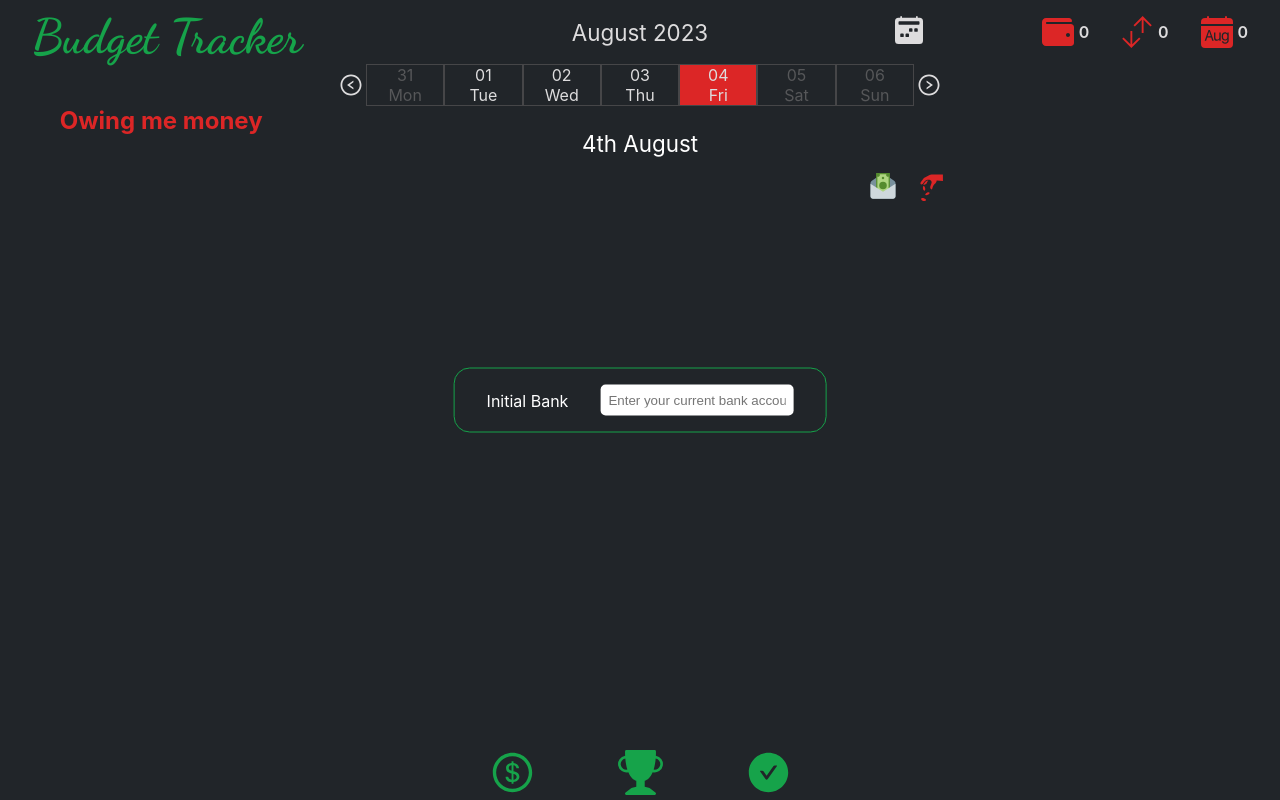
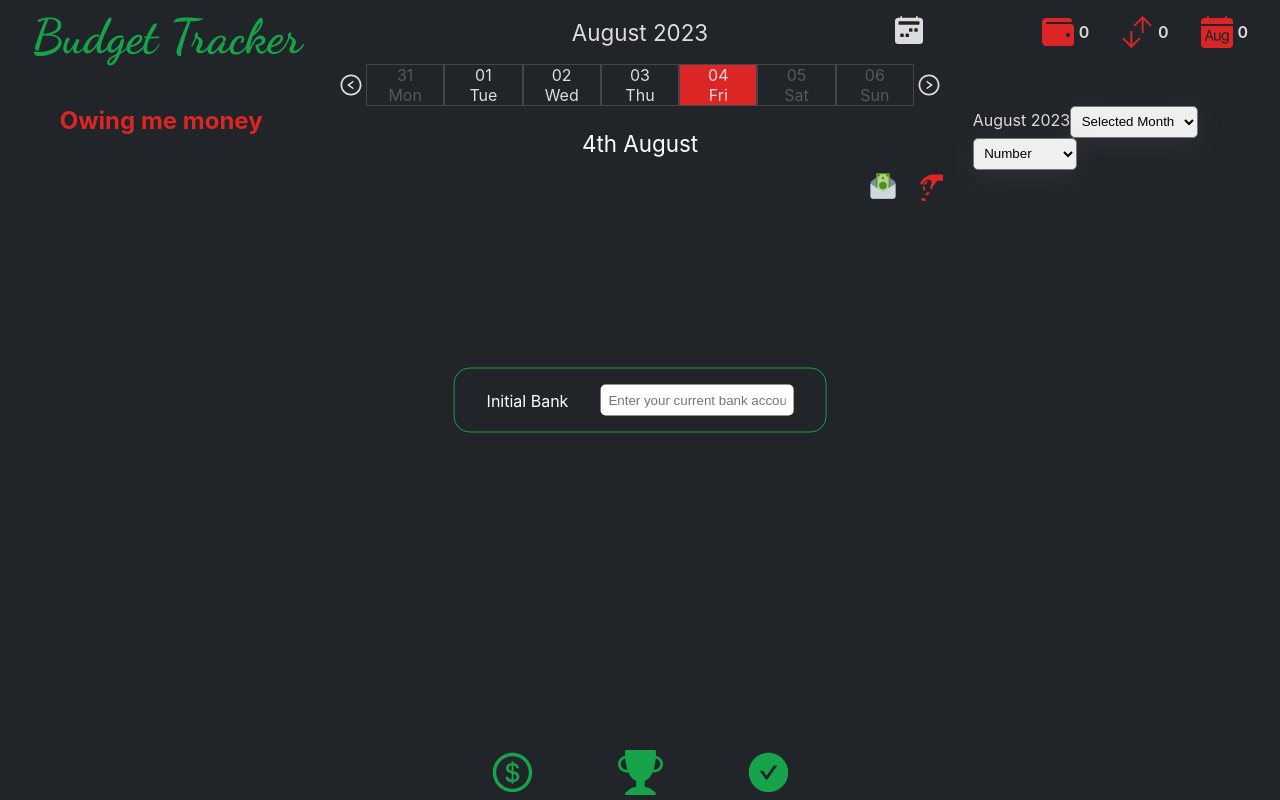
Before and after one commit to almasiwe11/BudgetTracker, a React app: page / in a window 1280 px wide. Built offline with nearby package versions, Linux system fonts and the light colour scheme; the HTML template or start-up script is replaced by a standard one; a web font is replaced by a local one.

Commit message:
add stats

```diff
--- a/src/App.jsx
+++ b/src/App.jsx
@@ -4,6 +4,7 @@ import Tracker from "./components/Tracker/Tracker";
 import AllApps from "./components/AllApps/AllApps";
 import Header from "./components//Header/Header";
 import Owers from "./components/Owers/Owers";
+import Stats from "./components/Stats/Stats";
 import InitialBank from "./components/InitialBank/InitialBank";
 import { isFuture, sub, add, startOfWeek } from "date-fns";
 function App() {
@@ -12,6 +13,7 @@ function App() {
   const [initialBank, setInitialBank] = useState(
     localStorage.getItem("Initial-bank") || ""
   );
+  const [showTracker, setShowTracker] = useState("Day-by-Day");
 
   const [trackList, setTrackList] = useState(
     JSON.parse(localStorage.getItem("trackList")) || []
@@ -72,6 +74,7 @@ function App() {
         setTrackList={setTrackList}
       />
       <Owers trackList={trackList} />
+      <Stats trackList={trackList} selectedDay={selectedDay} />
       {!initialBank && <InitialBank setInitialBank={setInitialBank} />}
     </div>
   );
--- a/src/app.scss
+++ b/src/app.scss
@@ -56,3 +56,10 @@
   grid-column: 1/2;
   grid-row: 3/4;
 }
+
+.stats {
+  grid-column: 3/4;
+  grid-row: 3/4;
+  color: var(--color-grey-light);
+  padding-left: 1.8rem;
+}
--- a/src/components/Header/Header.jsx
+++ b/src/components/Header/Header.jsx
@@ -3,7 +3,7 @@ import React, { useState } from "react";
 import Logo from "./Logo/Logo";
 import Date from "./Date/DateMonth";
 
-import { Wallet } from "./Wallet/Wallet";
+import Wallet from "./Wallet/Wallet";
 
 const Header = ({
   showEntireMonth,
--- a/src/components/Header/Wallet/Wallet.jsx
+++ b/src/components/Header/Wallet/Wallet.jsx
@@ -6,7 +6,7 @@ import { BsFillCalendarMonthFill } from "react-icons/bs";
 import { NumericFormat } from "react-number-format";
 import { isSameMonth, parseJSON, isSameDay } from "date-fns";
 
-export const Wallet = ({ trackList, initialBank }) => {
+const Wallet = ({ trackList, initialBank }) => {
   const initialBudget = initialBank.replace(/[^\d.]/g, "");
   const total = trackList.reduce((acc, track) => {
     const amount = parseFloat(track.amount.replace(/[^\d.]/g, ""));
@@ -72,3 +72,5 @@ export const Wallet = ({ trackList, initialBank }) => {
     </div>
   );
 };
+
+export default Wallet;
--- a/src/components/Owers/Ower/Ower.jsx
+++ b/src/components/Owers/Ower/Ower.jsx
@@ -5,20 +5,36 @@ const Ower = ({ owerTrackList, owerName }) => {
 
   const totalOwing = owerTrackList.reduce((acc, owing) => {
     const amount = parseFloat(owing.amount.replace(/[^\d.]/g, ""));
-    return acc + Number(amount);
+    if (owing.spent === "Owing") {
+      return acc + Number(amount);
+    } else if (owing.gained === "Return") {
+      return acc - Number(amount);
+    }
   }, 0);
 
   return (
     <ul className="ower" onClick={() => setShowDetails((prev) => !prev)}>
       {owerName} {totalOwing.toLocaleString()}
       {showDetails &&
-        owerTrackList.map((owing) => (
-          <li key={owing.id}>
-            {`
+        owerTrackList.map((owing) => {
+          let style;
+          if (owing.spent === "Owing") {
+            style = {
+              color: "#dc2626",
+            };
+          } else if (owing.gained === "Return") {
+            style = {
+              color: "#16a34a",
+            };
+          }
+          return (
+            <li key={owing.id} style={style}>
+              {`
             ${format(parseJSON(owing.selectedDay), "PPP")} - ${owing.amount}
             `}
-          </li>
-        ))}
+            </li>
+          );
+        })}
     </ul>
   );
 };
--- a/src/components/Owers/Owers.jsx
+++ b/src/components/Owers/Owers.jsx
@@ -1,12 +1,9 @@
 import React from "react";
-import { isFuture, sub, add, startOfWeek } from "date-fns";
 import Ower from "./Ower/Ower";
 
 const Owers = ({ trackList }) => {
   let friends = [];
-  const owers = trackList
-    .filter((track) => track.toWho)
-    .filter((record) => record.type === "loss");
+  const owers = trackList.filter((track) => track.toWho);
   for (let i = 0; i < owers.length; i++) {
     if (friends.indexOf(owers[i].toWho) === -1) friends.push(owers[i].toWho);
   }
--- /dev/null
+++ b/src/components/Stats/Stats.jsx
@@ -0,0 +1,106 @@
+/* eslint-disable react/prop-types */
+import React, { useState } from "react";
+import { isSameMonth, parseJSON, format, isSameYear } from "date-fns";
+
+const Stats = ({ trackList, selectedDay }) => {
+  const [period, setPeriod] = useState("Selected Month");
+  const [display, setDisplay] = useState("Number");
+  const formatted = format(selectedDay, "MMMM y");
+
+  let allLossesDuringPeriod;
+
+  const loss = trackList.filter((track) => track.type === "loss");
+  /*   const theMonthLoss = loss.filter((track) =>
+     isSameMonth(parseJSON(track.selectedDay), selectedDay)
+  ) */
+  if (period === "Selected Month") {
+    allLossesDuringPeriod = loss.filter((track) =>
+      isSameMonth(parseJSON(track.selectedDay), selectedDay)
+    );
+  } else if (period === "All Time") {
+    allLossesDuringPeriod = loss;
+  } else if (period === "This Year") {
+    allLossesDuringPeriod = loss.filter((track) =>
+      isSameYear(parseJSON(track.selectedDay), selectedDay)
+    );
+  }
+
+  const spentTotalDuringPeriod = allLossesDuringPeriod.reduce((acc, spent) => {
+    const amount = parseFloat(spent.amount.replace(/[^\d.]/g, ""));
+    return acc + Number(amount);
+  }, 0);
+
+  const types = [];
+  let expenditure = [];
+  for (let i = 0; i < allLossesDuringPeriod.length; i++) {
+    if (types.indexOf(allLossesDuringPeriod[i].spent) === -1) {
+      const spentOn = allLossesDuringPeriod.filter(
+        (loss) => loss.spent === allLossesDuringPeriod[i].spent
+      );
+      const totalSpentOn = spentOn.reduce((acc, spent) => {
+        const amount = parseFloat(spent.amount.replace(/[^\d.]/g, ""));
+        return acc + Number(amount);
+      }, 0);
+      const obj = {
+        type: allLossesDuringPeriod[i].spent,
+        totalSpent: totalSpentOn,
+      };
+      types.push(allLossesDuringPeriod[i].spent);
+      expenditure.push(obj);
+    }
+  }
+
+  console.log(expenditure);
+
+  return (
+    <div className="stats">
+      <div className="stats-header">
+        {formatted}
+        <select
+          name="period"
+          id="period"
+          value={period}
+          onChange={(e) => setPeriod(e.target.value)}
+        >
+          <option value="All Time">All Time</option>
+          <option value="This Year">This Year</option>
+          <option value="Selected Month">Selected Month</option>
+        </select>
+
+        <select
+          name="display"
+          id="display"
+          value={display}
+          onChange={(e) => setDisplay(e.target.value)}
+        >
+          <option value="Percentage">Percentage</option>
+          <option value="Number">Number</option>
+        </select>
+      </div>
+      {expenditure
+        .sort((a, b) => b.totalSpent - a.totalSpent)
+        .map((type) => {
+          let showSpentType;
+          if (display === "Percentage") {
+            showSpentType = `${(
+              (type.totalSpent / spentTotalDuringPeriod) *
+              100
+            ).toFixed(2)}%`;
+          } else {
+            showSpentType = type.totalSpent.toLocaleString();
+          }
+          /*
+         type: allLossesDuringPeriod[i].spent,
+          totalSpent:totalSpentOn */
+
+          return (
+            <li key={type.id}>
+              {type.type} {showSpentType}
+            </li>
+          );
+        })}
+    </div>
+  );
+};
+
+export default Stats;
--- a/style.css
+++ b/style.css
@@ -346,6 +346,13 @@ input[type=number] {
   grid-row: 3/4;
 }
 
+.stats {
+  grid-column: 3/4;
+  grid-row: 3/4;
+  color: var(--color-grey-light);
+  padding-left: 1.8rem;
+}
+
 :root {
   --color-black-1: #1e1f21;
   --color-grey-1: #404040;
```
Also changed, not shown: 1 other file (tests, documents, lock files or other folders).
